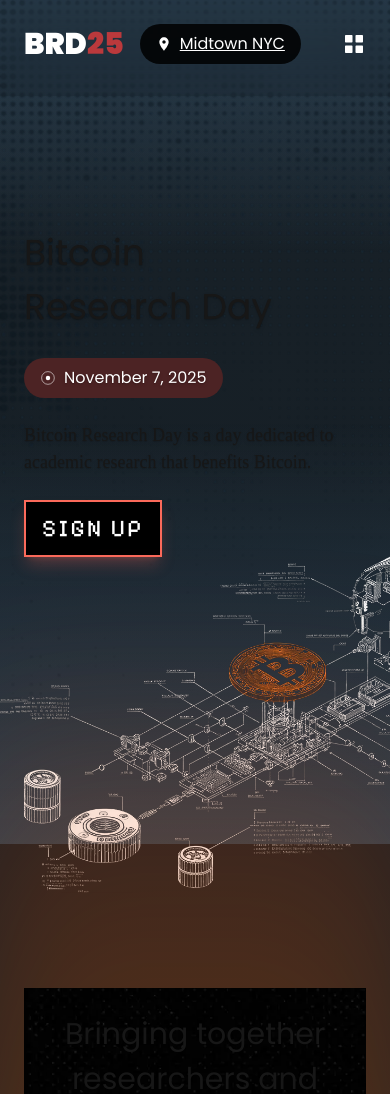
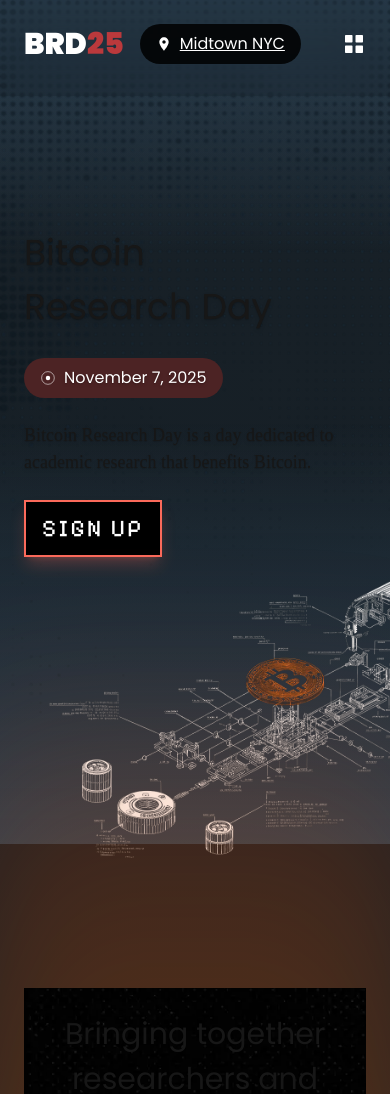
Before and after one commit to chaincodelabs/brd-website, a Next.js app: page / in a window 390 px wide. Shown: the top 1094 px of the page. Built offline with nearby package versions, Linux system fonts and the light colour scheme.

Commit message:
fix format padding

```diff
--- a/app/page.tsx
+++ b/app/page.tsx
@@ -55,7 +55,7 @@
       <Header />
       <main className="relative z-1">
         <div id="hero" className="p-6 lg:p-12 relative">
-          <div className="flex flex-col gap-6 min-h-screen items-center justify-center lg:flex-row max-lg:relative max-lg:top-[96px] max-w-7xl mx-auto lg:justify-start">
+          <div className="flex flex-col gap-6 min-h-screen items-center justify-center lg:flex-row max-lg:relative max-lg:top-[96px] max-w-7xl mx-auto lg:justify-start overflow-y-visible">
             <div className="flex flex-col gap-6 lg:basis-1/2 xl:basis-2/5 text-shadow-md">
               <HeroContent />
             </div>
@@ -63,7 +63,7 @@
               src='/hero-art.webp'
               src2x='/hero-art@2x.webp'
               alt=""
-              className="w-full h-auto lg:basis-1/2 xl:basis-3/5 max-lg:scale-125 lg:absolute lg:right-0 lg:w-3/5"
+              className="w-full h-auto lg:basis-1/2 xl:basis-3/5 relative max-lg:-right-6 lg:absolute lg:right-0 lg:w-3/5"
             />
           </div>
         </div>
@@ -75,8 +75,10 @@
             </div>
           </div>
         </div>
-        <div id="format" className="flex flex-col gap-6 px-6 py-20 lg:px-12 pb-0 max-w-7xl mx-auto">
-          <FormatContent />
+        <div id="format" className="px-6 py-20 lg:px-12 pb-0">
+          <div className="flex flex-col gap-6 max-w-7xl mx-auto">
+            <FormatContent />
+          </div>
         </div>
         <div id="prize" className="p-6 md:py-16 lg:py-30 flex flex-col gap-6">
           <div className="flex flex-col gap-6 max-w-3xl mx-auto text-center items-center">
```
